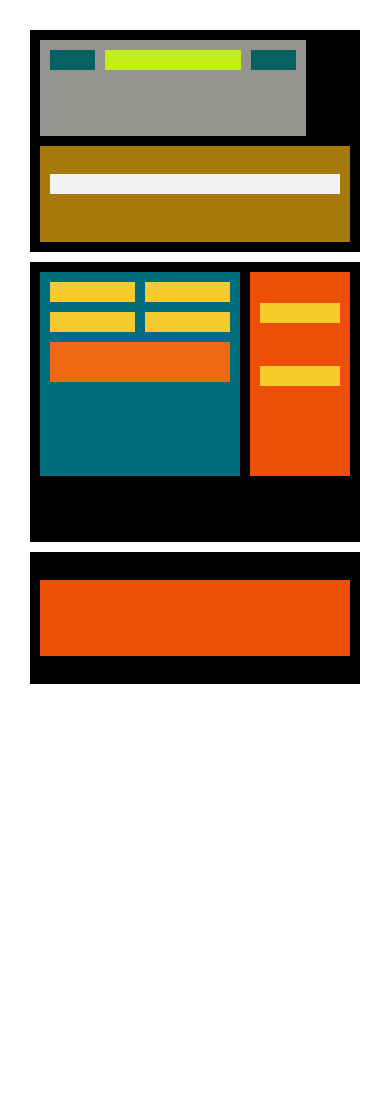
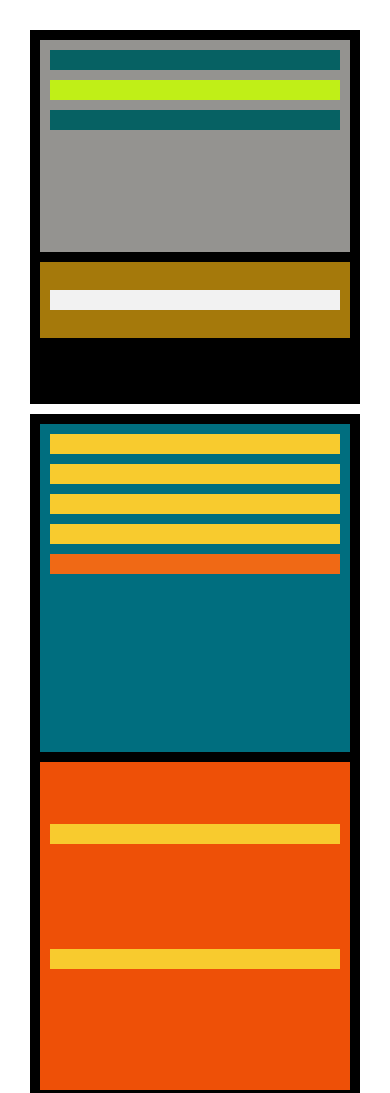
Before and after one commit to ZuzaMallorca/full-page, a plain HTML site: page index.html in a window 390 px wide. Shown: the top 1093 px of the page. Before the commit the page ends 844 px from the top, so only its background shows below. Drawn offline with Linux system fonts and the light colour scheme.

Commit message:
grid para moviles

```diff
--- a/css/style.css
+++ b/css/style.css
@@ -152,3 +152,32 @@
     grid-template-areas: "section" "sideBlock";
      }
     }
+    /* VERSION PARA MOBILES */
+
+@media only screen and (min-width: 321px) and (max-width: 767px) {
+
+.main {
+ display: grid;
+grid-template-columns: 1fr;
+ grid-template-rows: 1fr 1fr;
+grid-template-areas: "section" "sideBlock";
+ }
+.header {
+ display: grid;
+grid-template-columns: 1fr;
+grid-template-rows: 1fr;
+grid-template-areas: "menu" "text";
+ }
+ .menu {
+ display: grid;
+grid-template-columns: 1fr;
+grid-template-rows: 1fr 1fr 1fr;
+grid-template-areas: "block1" "block2" "block3";
+ }
+  .section {
+ display: grid;
+grid-template-columns: 1fr;
+grid-template-rows: 1fr 1fr 1fr 1fr 1fr;
+grid-template-areas: "object1" "object2" "object3" "object4" "navigation";
+ }
+}
```
